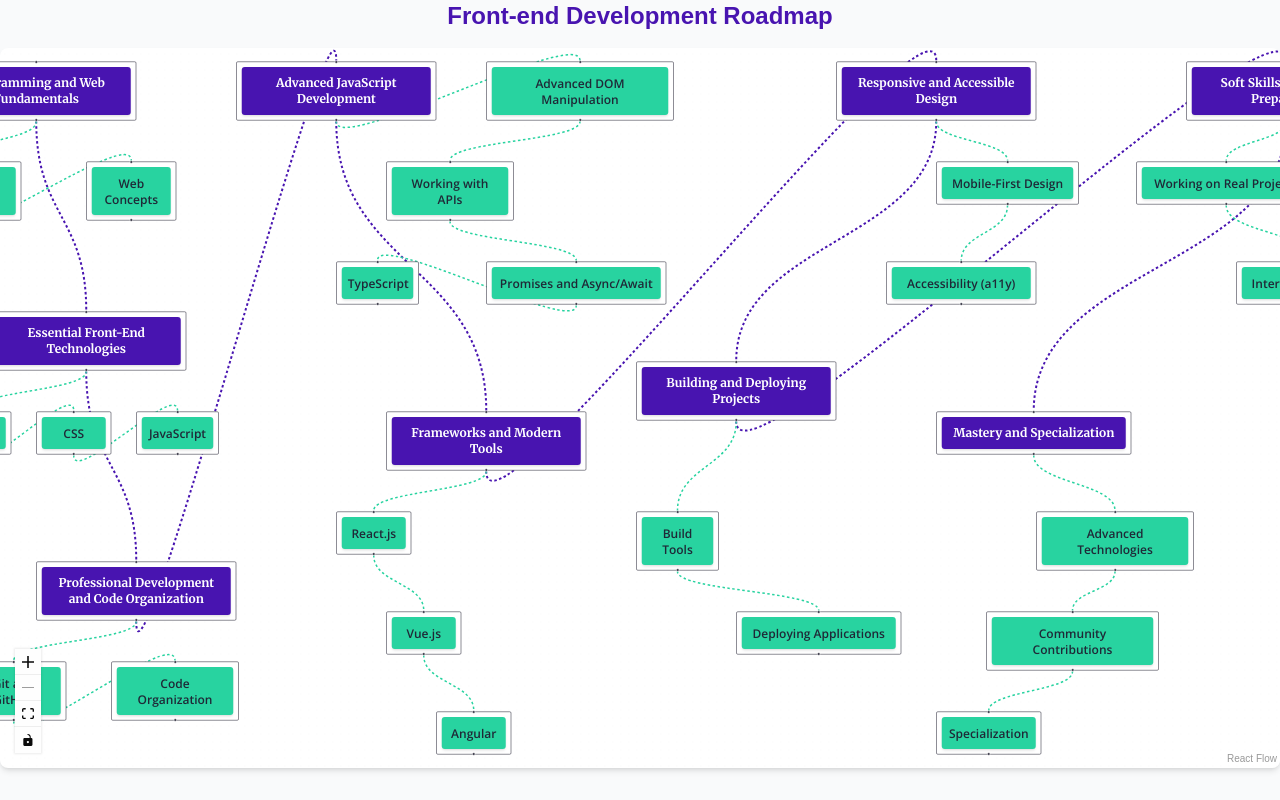
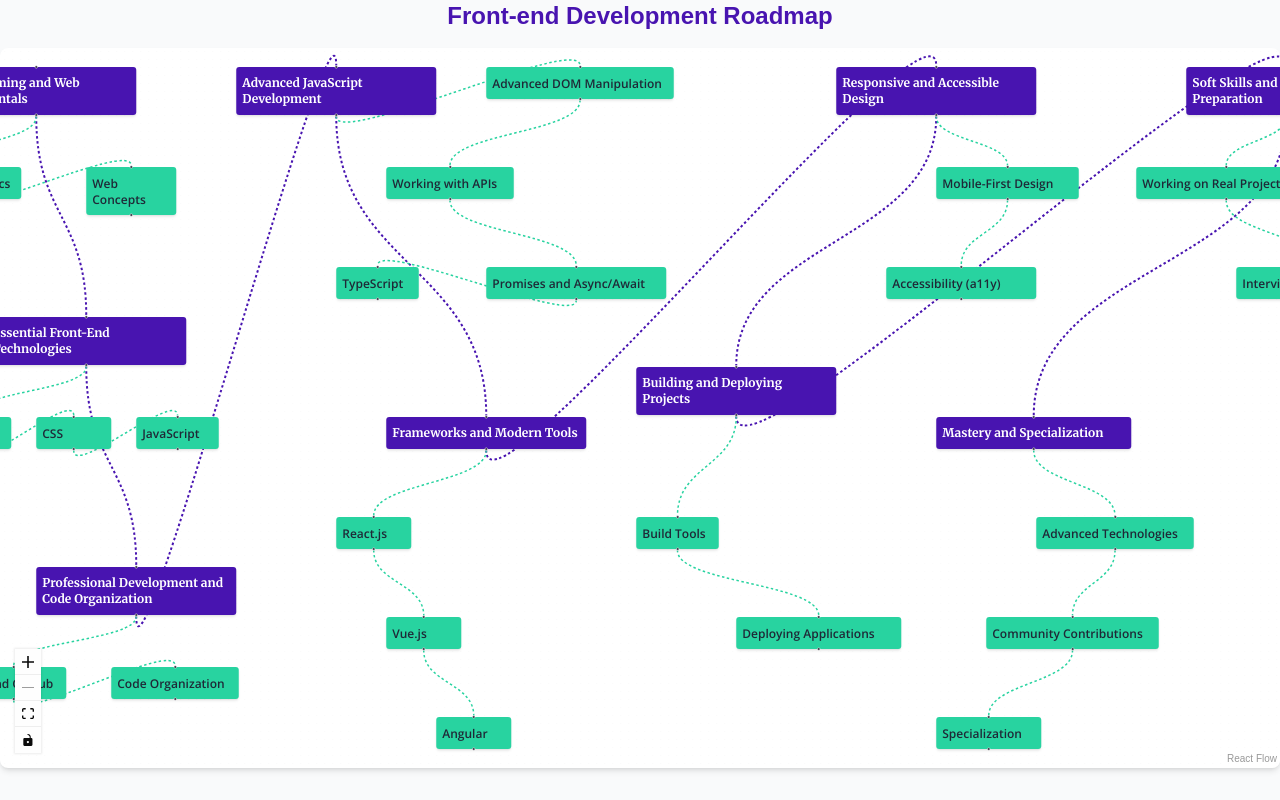
Before and after one commit to ProgramadoresSemPatria/ReactRangers-module-code-breakers, a Next.js app: page / in a window 1280 px wide. Built offline with nearby package versions, Linux system fonts and the light colour scheme.

Commit message:
refactor: create types for node and edge

```diff
--- a/src/components/Roadmap.tsx
+++ b/src/components/Roadmap.tsx
@@ -2,12 +2,26 @@
 import React from 'react';
 import { ReactFlow, Background, Controls, Node } from '@xyflow/react';
 import '@xyflow/react/dist/style.css';
-import { motion } from 'framer-motion';
 import { roadmapNodes, roadmapEdges } from '@/data/constants/roadmapFrontend.constant';
-import { Merriweather, Open_Sans } from "next/font/google"
+import { Merriweather } from "next/font/google";
+import MainTopicNode from './node-type/MainTopicNode';
+import TopicNode from './node-type/TopicNode';
+import MainEdge from './edge-type/MainEdge';
+import TopicEdge from './edge-type/TopicEdge';
 
-const merriwwather = Merriweather({ subsets: ['latin'], weight: '700' });
-const openSans = Open_Sans({ subsets: ['latin'] });
+const merriweather = Merriweather({ subsets: ['latin'], weight: '700' });
+
+// Define node types
+const nodeTypes = {
+  main: MainTopicNode,
+  subtopic: TopicNode,
+};
+
+// Define edge types
+const edgeTypes = {
+  main: MainEdge,
+  subtopic: TopicEdge,
+};
 
 export default function RoadmapFlow() {
   const nodes = roadmapNodes.map((node) => ({
@@ -15,29 +29,11 @@ export default function RoadmapFlow() {
     style: {
       width: `${Math.min(400, Math.max(150, node.data.title.length * 15))}px`,
     },
-    data: {
-      ...node.data,
-      label: (
-        <motion.div
-          className={`px-3 py-4 rounded-md shadow-md text-2xl ${node.type === 'block' ? 'bg-indigo-650 text-white font-bold '+ merriwwather.className : 'bg-green-350 text-gray-800 font-semibold ' + openSans.className
-            }`}
-          initial={{ opacity: 0, scale: 0.8 }}
-          animate={{ opacity: 1, scale: 1 }}
-          transition={{ duration: 0.5 }}
-        >
-          {node.data.title}
-        </motion.div>
-      ),
-    },
   }));
 
   const edges = roadmapEdges.map((edge) => ({
     ...edge,
     animated: true,
-    style: {
-      stroke: edge.data?.isMainPath ? '#4814b0' : '#28d3a0',
-      strokeWidth: edge.data?.isMainPath ? 4 : 3,
-    },
   }));
 
   const onNodeClick = (event: React.MouseEvent, node: Node) => {
@@ -45,12 +41,19 @@ export default function RoadmapFlow() {
   };
 
   return (
-    <div className={"h-screen bg-gray-50 p-4" + merriwwather.className} >
+    <div className={"h-screen bg-gray-50 p-4" + merriweather.className} >
       <h1 className="text-2xl font-bold text-indigo-650 mb-4 text-center">
         Front-end Development Roadmap
       </h1>
       <div className="h-[90%] w-full shadow-md rounded-lg overflow-hidden bg-white">
-        <ReactFlow nodes={nodes} edges={edges} fitView onNodeClick={onNodeClick}>
+        <ReactFlow
+          nodes={nodes}
+          edges={edges}
+          nodeTypes={nodeTypes}
+          edgeTypes={edgeTypes}
+          fitView
+          onNodeClick={onNodeClick}
+        >
           <Background color="#ddd" gap={16} />
           <Controls />
         </ReactFlow>
--- /dev/null
+++ b/src/components/edge-type/MainEdge.tsx
@@ -0,0 +1,33 @@
+import { BaseEdge, EdgeProps, getBezierPath } from '@xyflow/react';
+
+export default function MainEdge({
+  sourceX,
+  sourceY,
+  targetX,
+  targetY,
+  sourcePosition,
+  targetPosition,
+  style = {},
+  markerEnd,
+}: EdgeProps) {
+  const [edgePath] = getBezierPath({
+    sourceX,
+    sourceY,
+    sourcePosition,
+    targetX,
+    targetY,
+    targetPosition,
+  });
+
+  return (
+    <BaseEdge
+      path={edgePath}
+      markerEnd={markerEnd}
+      style={{
+        ...style,
+        strokeWidth: 4,
+        stroke: '#4814b0',
+      }}
+    />
+  );
+}
--- /dev/null
+++ b/src/components/edge-type/TopicEdge.tsx
@@ -0,0 +1,33 @@
+import { BaseEdge, EdgeProps, getBezierPath } from '@xyflow/react';
+
+export default function TopicEdge({
+  sourceX,
+  sourceY,
+  targetX,
+  targetY,
+  sourcePosition,
+  targetPosition,
+  style = {},
+  markerEnd,
+}: EdgeProps) {
+  const [edgePath] = getBezierPath({
+    sourceX,
+    sourceY,
+    sourcePosition,
+    targetX,
+    targetY,
+    targetPosition,
+  });
+
+  return (
+    <BaseEdge
+      path={edgePath}
+      markerEnd={markerEnd}
+      style={{
+        ...style,
+        strokeWidth: 3,
+        stroke: '#28d3a0',
+      }}
+    />
+  );
+}
--- /dev/null
+++ b/src/components/node-type/MainTopicNode.tsx
@@ -0,0 +1,22 @@
+import { Handle, Position } from '@xyflow/react';
+import { motion } from 'framer-motion';
+import { Merriweather } from "next/font/google";
+
+const merriweather = Merriweather({ subsets: ['latin'], weight: '700' });
+
+export default function MainTopicNode({ data }: { data: { title: string } }) {
+  return (
+    <>
+      <Handle type="target" position={Position.Top} />
+      <motion.div
+        className={`px-3 py-4 rounded-md shadow-md text-2xl bg-indigo-650 text-white font-bold ${merriweather.className}`}
+        initial={{ opacity: 0, scale: 0.8 }}
+        animate={{ opacity: 1, scale: 1 }}
+        transition={{ duration: 0.5 }}
+      >
+        {data.title}
+      </motion.div>
+      <Handle type="source" position={Position.Bottom} />
+    </>
+  );
+}
--- /dev/null
+++ b/src/components/node-type/TopicNode.tsx
@@ -0,0 +1,22 @@
+import { Handle, Position } from '@xyflow/react';
+import { motion } from 'framer-motion';
+import { Open_Sans } from "next/font/google";
+
+const openSans = Open_Sans({ subsets: ['latin'] });
+
+export default function TopicNode({ data }: { data: { title: string } }) {
+  return (
+    <>
+      <Handle type="target" position={Position.Top} />
+      <motion.div
+        className={`px-3 py-4 rounded-md shadow-md text-2xl bg-green-350 text-gray-800 font-semibold ${openSans.className}`}
+        initial={{ opacity: 0, scale: 0.8 }}
+        animate={{ opacity: 1, scale: 1 }}
+        transition={{ duration: 0.5 }}
+      >
+        {data.title}
+      </motion.div>
+      <Handle type="source" position={Position.Bottom} />
+    </>
+  );
+}
--- a/src/data/constants/roadmapFrontend.constant.ts
+++ b/src/data/constants/roadmapFrontend.constant.ts
@@ -1,7 +1,7 @@
 const roadmapNodes = [
   {
     id: "1",
-    type: "block",
+    type: "main",
     position: { x: 0, y: 200 },
     data: { title: "Programming and Web Fundamentals" },
   },
@@ -22,7 +22,7 @@ const roadmapNodes = [
 
   {
     id: "2",
-    type: "block",
+    type: "main",
     position: { x: 100, y: 700 },
     data: { title: "Essential Front-End Technologies" },
   },
@@ -50,7 +50,7 @@ const roadmapNodes = [
 
   {
     id: "3",
-    type: "block",
+    type: "main",
     position: { x: 200, y: 1200 },
     data: { title: "Professional Development and Code Organization" },
   },
@@ -71,7 +71,7 @@ const roadmapNodes = [
 
   {
     id: "4",
-    type: "block",
+    type: "main",
     position: { x: 600, y: 200 },
     data: { title: "Advanced JavaScript Development" },
   },
@@ -106,7 +106,7 @@ const roadmapNodes = [
 
   {
     id: "5",
-    type: "block",
+    type: "main",
     position: { x: 900, y: 900 },
     data: { title: "Frameworks and Modern Tools" },
   },
@@ -134,7 +134,7 @@ const roadmapNodes = [
 
   {
     id: "6",
-    type: "block",
+    type: "main",
     position: { x: 1800, y: 200 },
     data: { title: "Responsive and Accessible Design" },
   },
@@ -155,7 +155,7 @@ const roadmapNodes = [
 
   {
     id: "7",
-    type: "block",
+    type: "main",
     position: { x: 1400, y: 800 },
     data: { title: "Building and Deploying Projects" },
   },
@@ -176,7 +176,7 @@ const roadmapNodes = [
 
   {
     id: "8",
-    type: "block",
+    type: "main",
     position: { x: 2500, y: 200 },
     data: { title: "Soft Skills and Market Preparation" },
   },
@@ -197,7 +197,7 @@ const roadmapNodes = [
 
   {
     id: "9",
-    type: "block",
+    type: "main",
     position: { x: 2000, y: 900 },
     data: { title: "Mastery and Specialization" },
   },
@@ -226,47 +226,47 @@ const roadmapNodes = [
 
 const roadmapEdges = [
     // Main path edges
-    { id: "e1-2", source: "1", target: "2", type: "default", data: { isMainPath: true } },
-    { id: "e2-3", source: "2", target: "3", type: "default", data: { isMainPath: true } },
-    { id: "e3-4", source: "3", target: "4", type: "default", data: { isMainPath: true } },
-    { id: "e4-5", source: "4", target: "5", type: "default", data: { isMainPath: true } },
-    { id: "e5-6", source: "5", target: "6", type: "default", data: { isMainPath: true } },
-    { id: "e6-7", source: "6", target: "7", type: "default", data: { isMainPath: true } },
-    { id: "e7-8", source: "7", target: "8", type: "default", data: { isMainPath: true } },
-    { id: "e8-9", source: "8", target: "9", type: "default", data: { isMainPath: true } },
+    { id: "e1-2", source: "1", target: "2", type: "main" },
+    { id: "e2-3", source: "2", target: "3", type: "main" },
+    { id: "e3-4", source: "3", target: "4", type: "main" },
+    { id: "e4-5", source: "4", target: "5", type: "main" },
+    { id: "e5-6", source: "5", target: "6", type: "main" },
+    { id: "e6-7", source: "6", target: "7", type: "main" },
+    { id: "e7-8", source: "7", target: "8", type: "main" },
+    { id: "e8-9", source: "8", target: "9", type: "main" },
 
     // Subtopic edges
-    { id: "e1-1-1", source: "1", target: "1-1", type: "default", data: { isMainPath: false } },
-    { id: "e1-1-2", source: "1-1", target: "1-2", type: "default", data: { isMainPath: false } },
+    { id: "e1-1-1", source: "1", target: "1-1", type: "subtopic" },
+    { id: "e1-1-2", source: "1-1", target: "1-2", type: "subtopic" },
 
-    { id: "e2-1-1", source: "2", target: "2-1", type: "default", data: { isMainPath: false } },
-    { id: "e2-1-2", source: "2-1", target: "2-2", type: "default", data: { isMainPath: false } },
-    { id: "e2-2-3", source: "2-2", target: "2-3", type: "default", data: { isMainPath: false } },
+    { id: "e2-1-1", source: "2", target: "2-1", type: "subtopic" },
+    { id: "e2-1-2", source: "2-1", target: "2-2", type: "subtopic" },
+    { id: "e2-2-3", source: "2-2", target: "2-3", type: "subtopic" },
 
-    { id: "e3-1-1", source: "3", target: "3-1", type: "default", data: { isMainPath: false } },
-    { id: "e3-1-2", source: "3-1", target: "3-2", type: "default", data: { isMainPath: false } },
+    { id: "e3-1-1", source: "3", target: "3-1", type: "subtopic" },
+    { id: "e3-1-2", source: "3-1", target: "3-2", type: "subtopic" },
 
-    { id: "e4-1-1", source: "4", target: "4-1", type: "default", data: { isMainPath: false } },
-    { id: "e4-1-2", source: "4-1", target: "4-2", type: "default", data: { isMainPath: false } },
-    { id: "e4-2-3", source: "4-2", target: "4-3", type: "default", data: { isMainPath: false } },
-    { id: "e4-3-4", source: "4-3", target: "4-4", type: "default", data: { isMainPath: false } },
+    { id: "e4-1-1", source: "4", target: "4-1", type: "subtopic" },
+    { id: "e4-1-2", source: "4-1", target: "4-2", type: "subtopic" },
+    { id: "e4-2-3", source: "4-2", target: "4-3", type: "subtopic" },
+    { id: "e4-3-4", source: "4-3", target: "4-4", type: "subtopic" },
 
-    { id: "e5-1-1", source: "5", target: "5-1", type: "default", data: { isMainPath: false } },
-    { id: "e5-1-2", source: "5-1", target: "5-2", type: "default", data: { isMainPath: false } },
-    { id: "e5-2-3", source: "5-2", target: "5-3", type: "default", data: { isMainPath: false } },
+    { id: "e5-1-1", source: "5", target: "5-1", type: "subtopic" },
+    { id: "e5-1-2", source: "5-1", target: "5-2", type: "subtopic" },
+    { id: "e5-2-3", source: "5-2", target: "5-3", type: "subtopic" },
 
-    { id: "e6-1-1", source: "6", target: "6-1", type: "default", data: { isMainPath: false } },
-    { id: "e6-1-2", source: "6-1", target: "6-2", type: "default", data: { isMainPath: false } },
+    { id: "e6-1-1", source: "6", target: "6-1", type: "subtopic" },
+    { id: "e6-1-2", source: "6-1", target: "6-2", type: "subtopic" },
 
-    { id: "e7-1-1", source: "7", target: "7-1", type: "default", data: { isMainPath: false } },
-    { id: "e7-1-2", source: "7-1", target: "7-2", type: "default", data: { isMainPath: false } },
+    { id: "e7-1-1", source: "7", target: "7-1", type: "subtopic" },
+    { id: "e7-1-2", source: "7-1", target: "7-2", type: "subtopic" },
 
-    { id: "e8-1-1", source: "8", target: "8-1", type: "default", data: { isMainPath: false } },
-    { id: "e8-1-2", source: "8-1", target: "8-2", type: "default", data: { isMainPath: false } },
+    { id: "e8-1-1", source: "8", target: "8-1", type: "subtopic" },
+    { id: "e8-1-2", source: "8-1", target: "8-2", type: "subtopic" },
 
-    { id: "e9-1-1", source: "9", target: "9-1", type: "default", data: { isMainPath: false } },
-    { id: "e9-1-2", source: "9-1", target: "9-2", type: "default", data: { isMainPath: false } },
-    { id: "e9-2-3", source: "9-2", target: "9-3", type: "default", data: { isMainPath: false } },
+    { id: "e9-1-1", source: "9", target: "9-1", type: "subtopic" },
+    { id: "e9-1-2", source: "9-1", target: "9-2", type: "subtopic" },
+    { id: "e9-2-3", source: "9-2", target: "9-3", type: "subtopic" },
   ];
 
 
```
